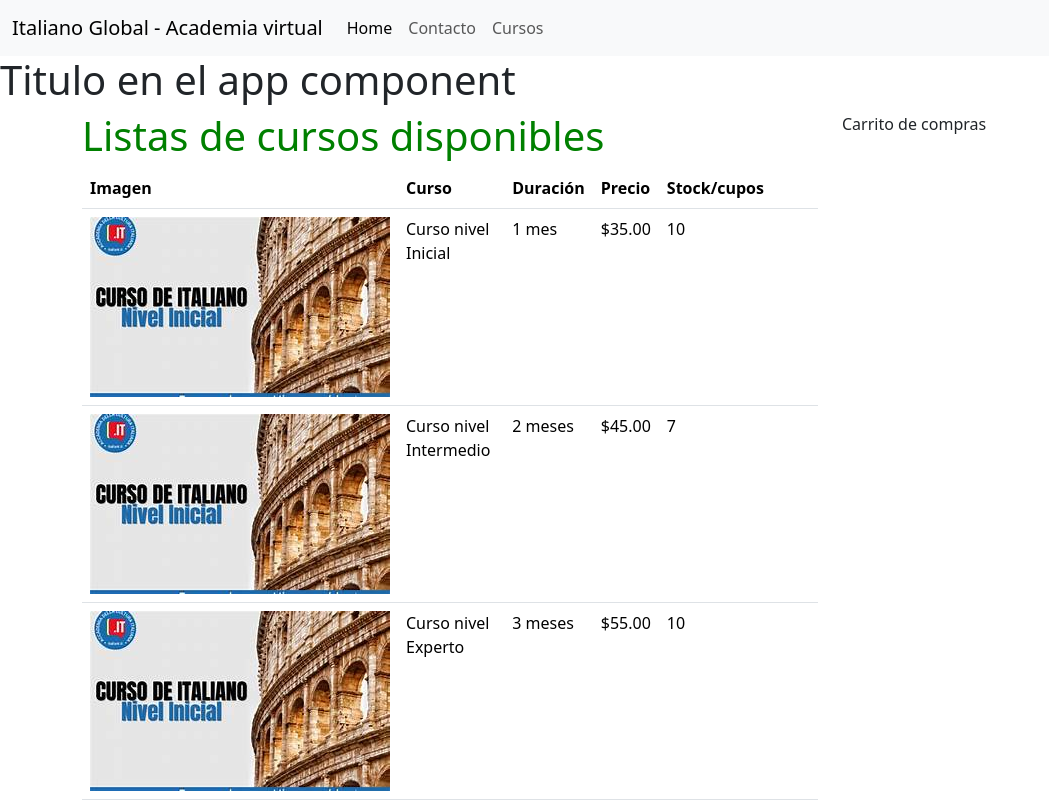
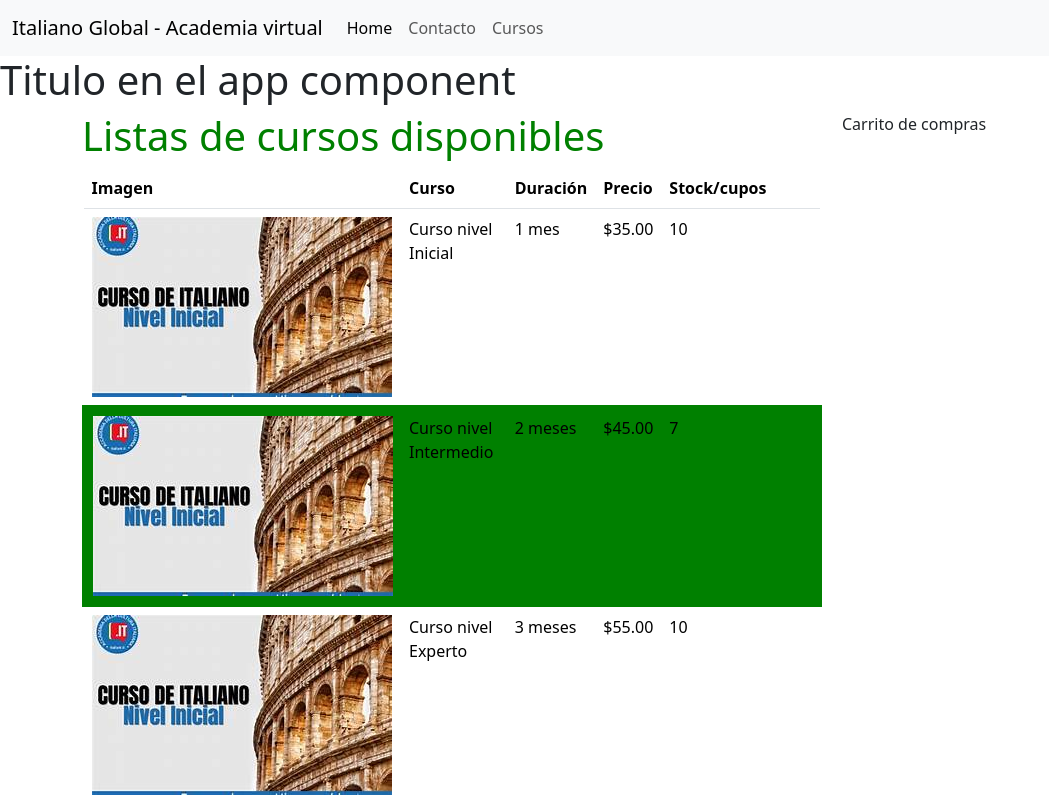
Before and after one commit to mlmedina92/seminarioangular, an Angular app: page / in a window 1280 px wide. Shown: the top 800 px of the page, without its empty margins (0-1049 px from the left). Built offline with nearby package versions, Linux system fonts and the light colour scheme.

Commit message:
directivas, pipes, control de flujo novedades2

```diff
--- a/src/app/courses-list/courses-list.component.html
+++ b/src/app/courses-list/courses-list.component.html
@@ -16,7 +16,7 @@
         <!-- con las directivas generamos html de forma dinamica, es un template de html , no es html puro , los for y if no tienen logica pura son para cuestiones de presentacion y de estilo  -->
          <!-- track es un id  q ayuda a que angular sea mas eficiente -->
         @for (course of courses; track course.name){
-        <tr>
+        <tr [ngClass]="{'offer': course.offer}">
             <td><img [src]="course.image" [alt]="course.name"></td>
             <td>{{ course.name }}</td>
             <td>{{ course.duration }}</td>
```
